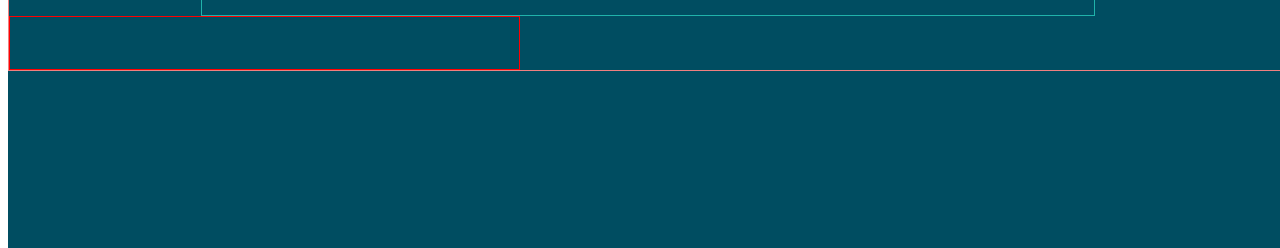
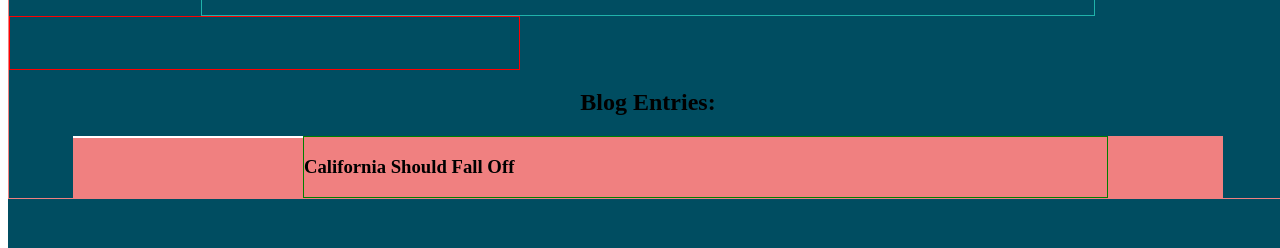
Before and after one commit to cody-m-jenkins/vschool-group-project, a React (Create React App) app in the folder client/: page / in a window 1280 px wide. Shown: the part 519-767 px from the top of the page. Built offline with nearby package versions, Linux system fonts and the light colour scheme.

Commit message:
Update Blog component
Updated styling for Blog component.

```diff
--- a/client/src/components/Blog.js
+++ b/client/src/components/Blog.js
@@ -1,6 +1,6 @@
 import React from 'react'
 import '../css/blog.css'
-// import FullBlog from './FullBlog';
+import FullBlog from './FullBlog';
 
 const Blog = () => {
     return (
@@ -23,7 +23,7 @@ const Blog = () => {
                 </div>
             </div>
 
-            {/* <FullBlog /> */}
+            <FullBlog />
         </div>
     )
 }
```
